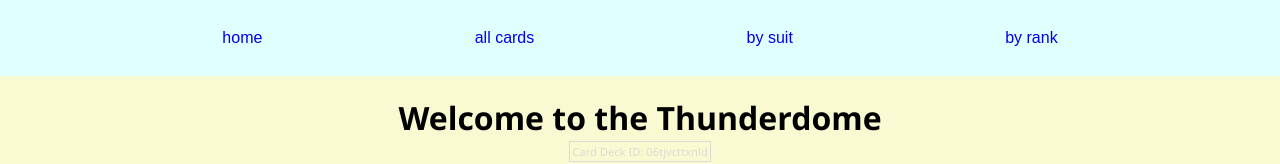
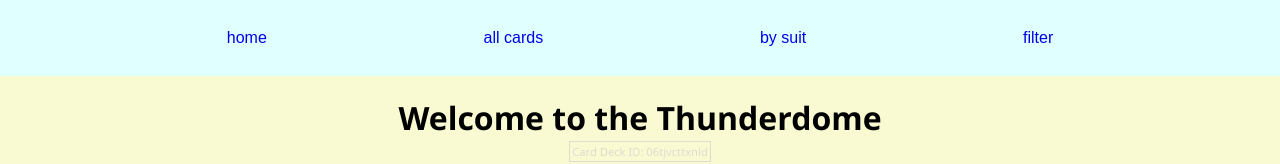
Before and after one commit to rtillies/ps-sba-react-app, a React (Vite) app: page / in a window 1280 px wide. Shown: the top 164 px of the page. Built offline with nearby package versions, Linux system fonts and the light colour scheme.

Commit message:
update navigation

```diff
--- a/src/components/App/App.jsx
+++ b/src/components/App/App.jsx
@@ -9,6 +9,7 @@ import Landing from "../../pages/Landing/Landing";
 import AllCards from "../../pages/AllCards/AllCards";
 import Suits from "../../pages/Suits/Suits";
 import Ranks from "../../pages/Ranks/Ranks";
+import Filter from "../../pages/Filter/Filter";
 import Custom404 from "../../pages/Custom404/Custom404";
 import { DeckContext } from "../Context";
 
@@ -26,6 +27,7 @@ function App() {
             <Route path="/all" element={<AllCards />} />
             <Route path="/suit" element={<Suits />} />
             <Route path="/rank" element={<Ranks />} />
+            <Route path="/filter" element={<Filter />} />
             <Route path="*" element={<Custom404 />} />
           </Routes>
         </DeckContext.Provider>
--- a/src/components/Nav/Nav.jsx
+++ b/src/components/Nav/Nav.jsx
@@ -16,7 +16,7 @@ export default () => {
           <Link to="/suit">By Suit</Link>
         </li>
         <li>
-          <Link to="/rank">By Rank</Link>
+          <Link to="/filter">Filter</Link>
         </li>
       </ul>
     </nav>
```
